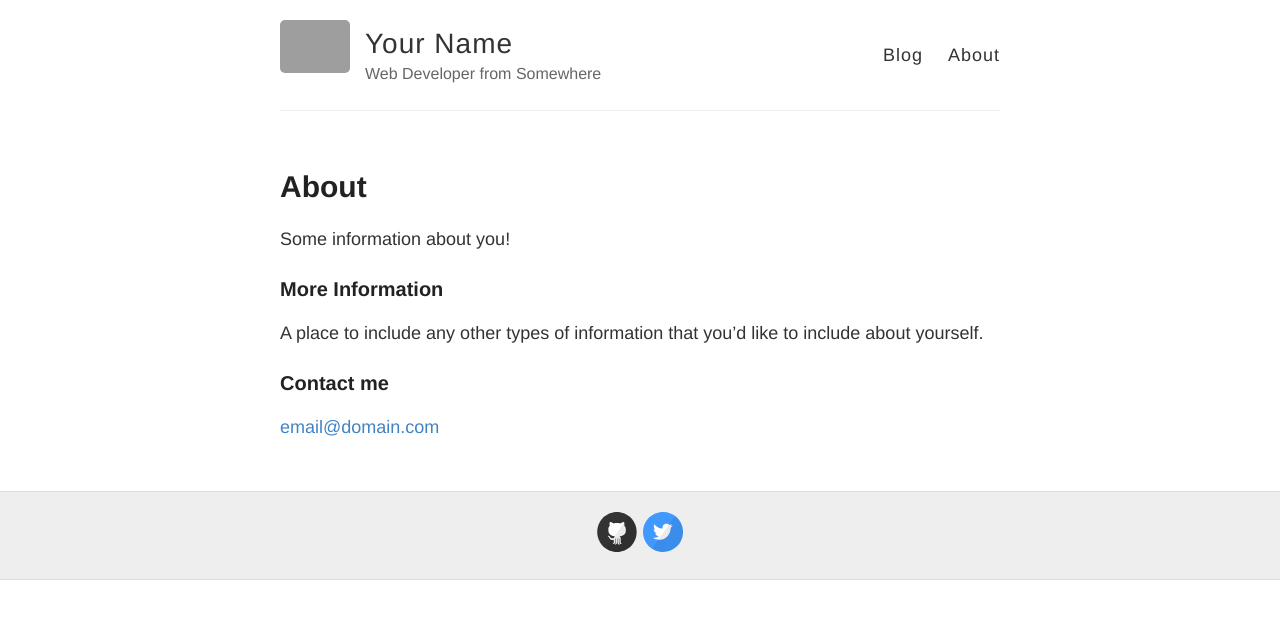
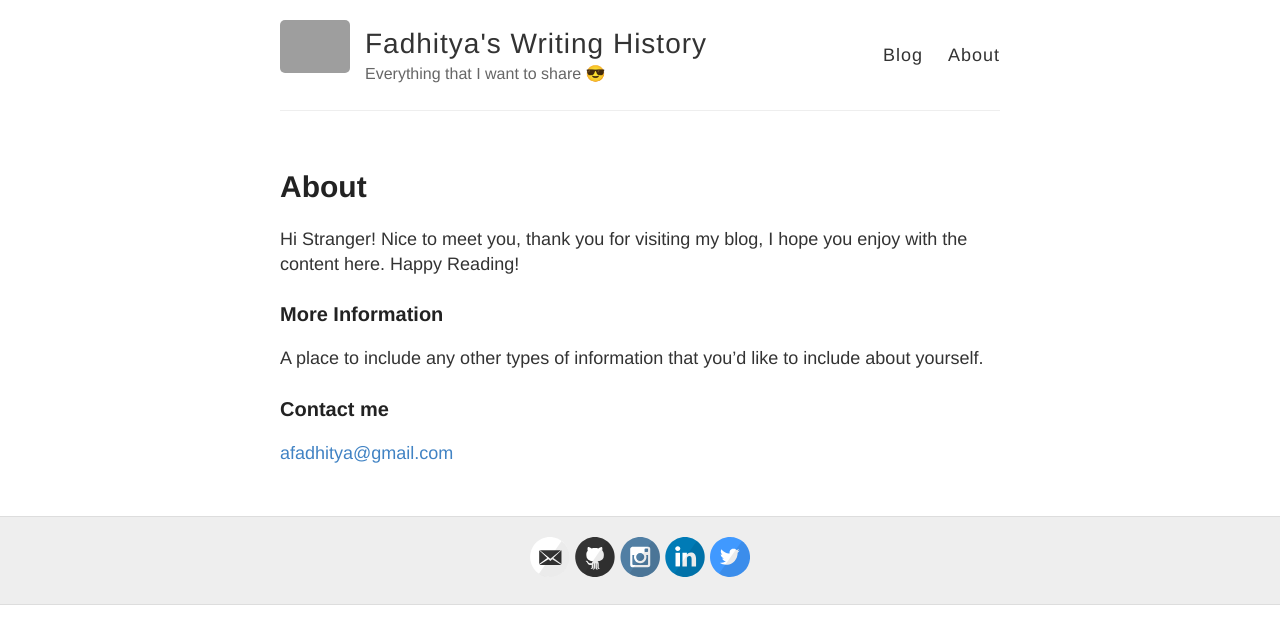
Before and after one commit to afadhitya/blog, a Jekyll site: the page built from about.md, in a window 1280 px wide. Shown: the top 644 px of the page. Built offline with Jekyll 4.4.1, drawn with Linux system fonts in a browser that asks for light colours; grey boxes are pictures that could not be loaded.

Commit message:
add page

```diff
--- a/_config.yml
+++ b/_config.yml
@@ -3,13 +3,13 @@
 #
 
 # Name of your site (displayed in the header)
-name: Your Name
+name: Fadhitya's Writing History
 
 # Short bio or description (displayed in the header)
-description: Web Developer from Somewhere
+description: Everything that I want to share 😎
 
 # URL of your avatar or profile pic (you could use your GitHub profile pic)
-avatar: https://raw.githubusercontent.com/barryclark/jekyll-now/master/images/jekyll-logo.png
+avatar: https://raw.githubusercontent.com/afadhitya/afadhitya.github.io/master/icons/android-chrome-512x512.png
 
 #
 # Flags below are optional
@@ -18,15 +18,15 @@ avatar: https://raw.githubusercontent.com/barryclark/jekyll-now/master/images/je
 # Includes an icon in the footer for each username you enter
 footer-links:
   dribbble:
-  email:
+  email: afadhitya@gmail.com
   facebook:
   flickr:
-  github: barryclark/jekyll-now
-  instagram:
-  linkedin:
+  github: afadhitya
+  instagram: afadhitya
+  linkedin: afadhitya
   pinterest:
   rss: # just type anything here for a working RSS icon
-  twitter: jekyllrb
+  twitter: afadhitya
   stackoverflow: # your stackoverflow profile, e.g. "users/50476/bart-kiers"
   youtube: # channel/<your_long_string> or user/<user-name>
   googleplus: # anything in your profile username that comes after plus.google.com/
--- a/about.md
+++ b/about.md
@@ -4,7 +4,7 @@ title: About
 permalink: /about/
 ---
 
-Some information about you!
+Hi Stranger! Nice to meet you, thank you for visiting my blog, I hope you enjoy with the content here. Happy Reading!
 
 ### More Information
 
@@ -12,4 +12,4 @@ A place to include any other types of information that you'd like to include abo
 
 ### Contact me
 
-[email@domain.com](mailto:email@domain.com)
+[afadhitya@gmail.com](afadhitya@gmail.com)
```
Also changed, not shown: _posts/2020-12-5-Test-Post-Only.md (added, +6 -0 lines), 1 other file.
